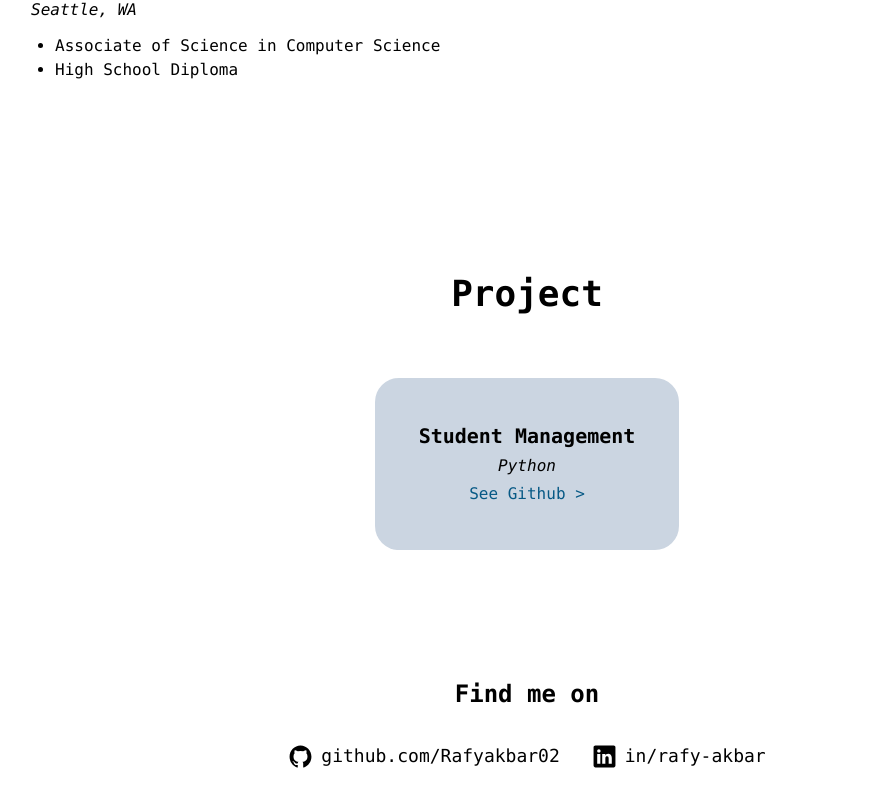
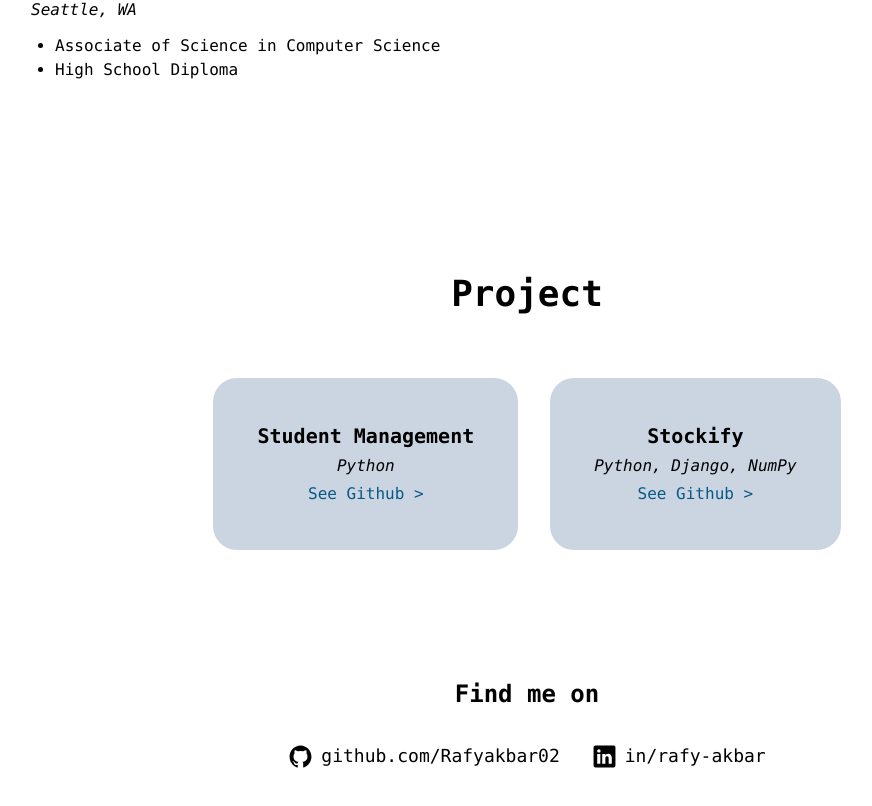
Before and after one commit to Rafyakbar02/portfolio-web, a React (Vite) app: page / in a window 1280 px wide. Shown: the part 1606-2412 px from the top of the page, without its empty margins (113-985 px from the left). Built offline with nearby package versions, Linux system fonts and the light colour scheme.

Commit message:
added project links

```diff
--- a/src/components/ProjectCard.jsx
+++ b/src/components/ProjectCard.jsx
@@ -1,11 +1,11 @@
 import React from "react";
 
-const ProjectCard = ({ title, language }) => {
+const ProjectCard = ({ title, language, link }) => {
   return (
     <div className="bg-slate-300 p-11 text-center rounded-3xl">
       <h1 className="text-xl font-semibold mb-1">{title}</h1>
       <p className="italic mb-1">{language}</p>
-      <a className="text-sky-800" href="">
+      <a className="text-sky-800" href={link} target="_blank">
         See Github {">"}
       </a>
     </div>
--- a/src/components/ProjectList.jsx
+++ b/src/components/ProjectList.jsx
@@ -8,7 +8,11 @@ const ProjectList = () => {
       <h2 className="text-4xl font-semibold text-center mb-16">Project</h2>
       <div className="flex gap-8 justify-center">
         {projects.map((project, index) => (
-          <ProjectCard title={project.title} language={project.language} />
+          <ProjectCard
+            title={project.title}
+            language={project.language}
+            link={project.link}
+          />
         ))}
       </div>
     </div>
--- a/src/constants/index.js
+++ b/src/constants/index.js
@@ -65,5 +65,13 @@ export const projects = [
     date: "",
     title: "Student Management",
     language: "Python",
+    link: "https://github.com/Rafyakbar02/StudentManagement",
+  },
+  {
+    id: "project-2",
+    date: "",
+    title: "Stockify",
+    language: "Python, Django, NumPy",
+    link: "https://github.com/SubugFcz/Hacklytics23",
   },
 ];
```
